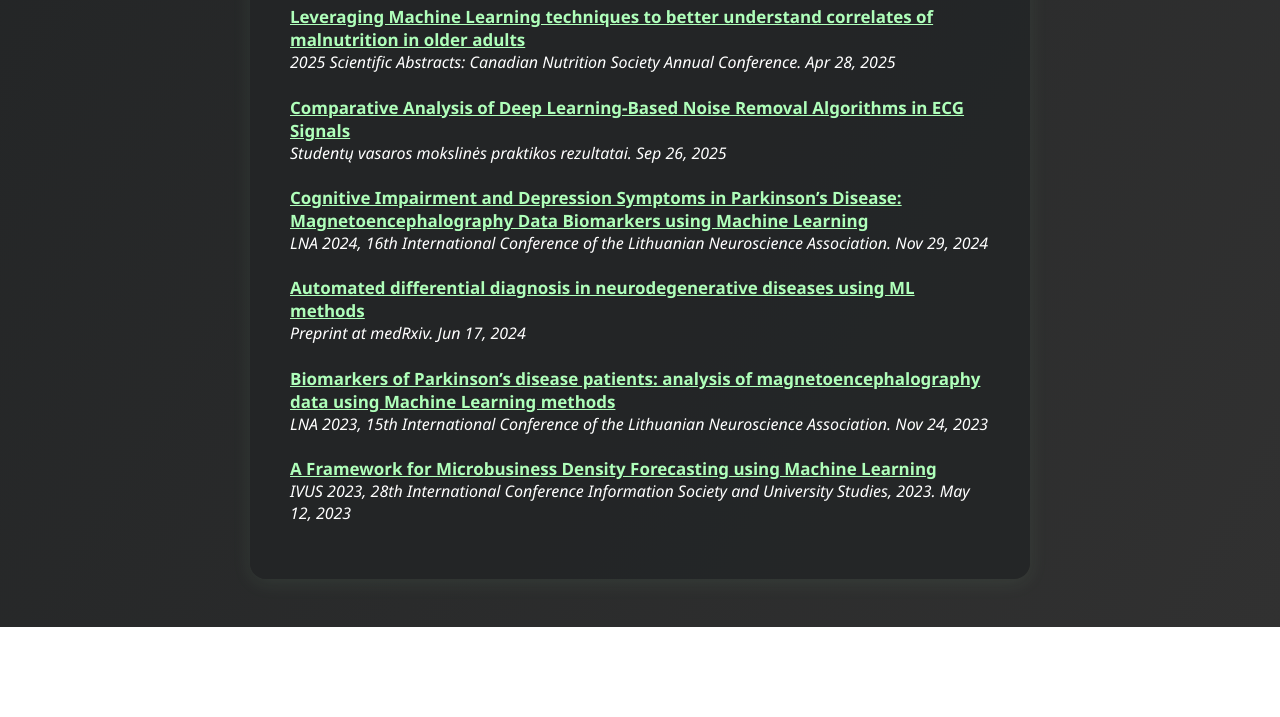
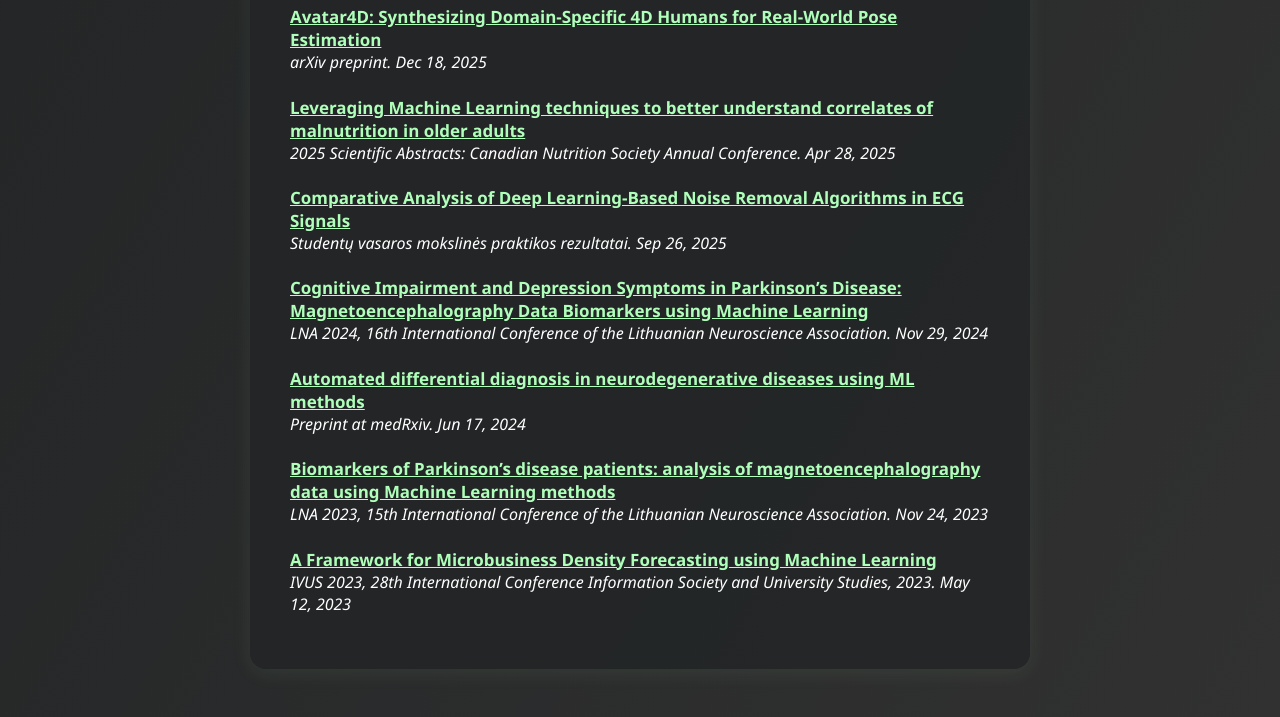
Before and after one commit to dklpp/dklpp.github.io, a plain HTML site: page publications.html in a window 1280 px wide. Shown: the part 223-940 px from the top of the page. Before the commit the page ends 850 px from the top, so only its background shows below. Drawn offline with Linux system fonts and the light colour scheme.

Commit message:
Add Avatar4D publication

```diff
--- a/publications.html
+++ b/publications.html
@@ -27,6 +27,14 @@
   </nav>
   <div class="container">
     <h1>Publications</h1>
+    <div class="pub">
+      <span class="pub-title">
+        <a href="https://arxiv.org/abs/2512.16199" target="_blank">
+          Avatar4D: Synthesizing Domain-Specific 4D Humans for Real-World Pose Estimation
+        </a>
+      </span><br>
+      <em>arXiv preprint. Dec 18, 2025</em>
+    </div>
     <div class="pub">
       <span class="pub-title">
         <a href="http://dx.doi.org/10.1139/apnm-2025-0079" target="_blank">
```
